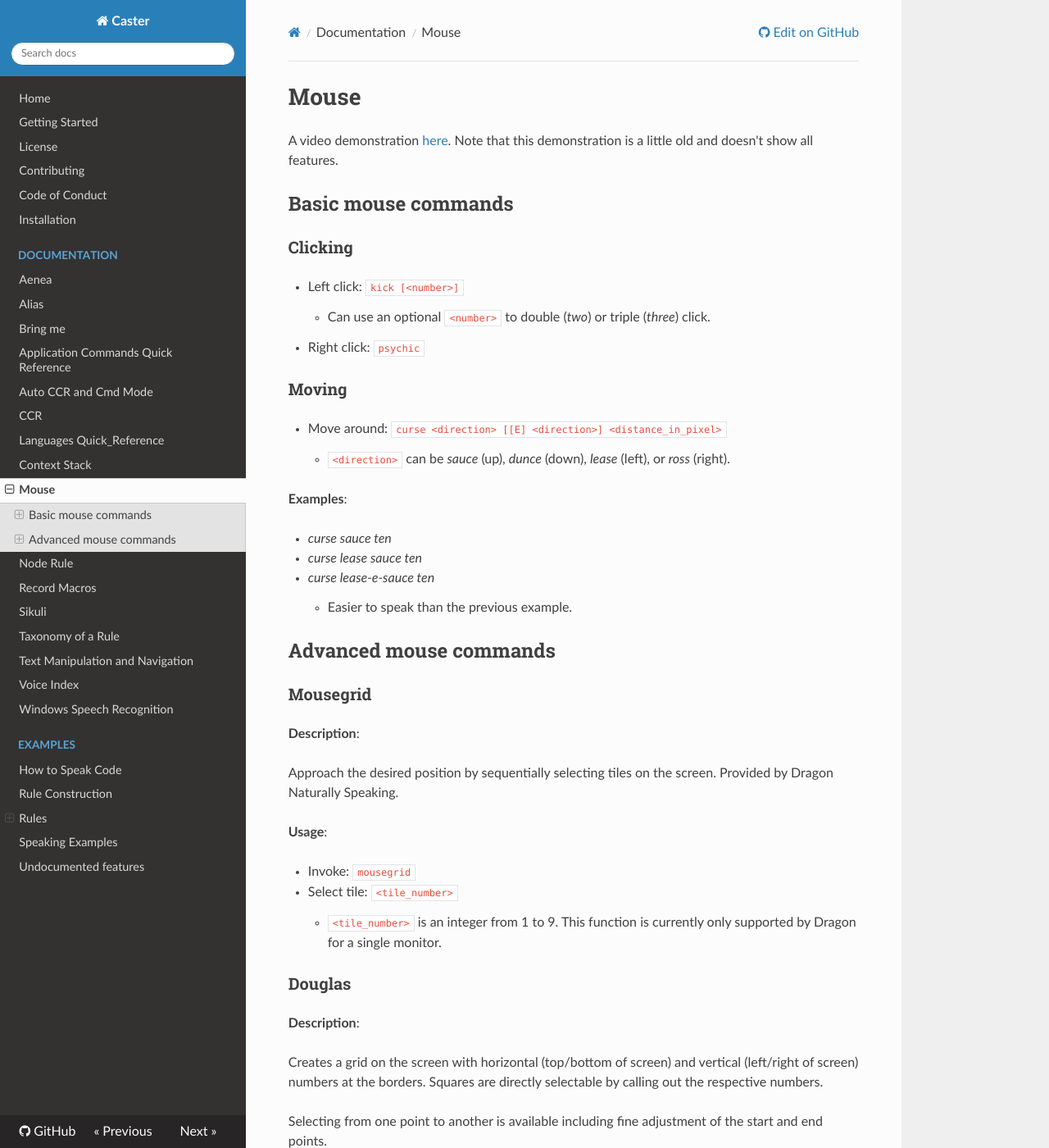
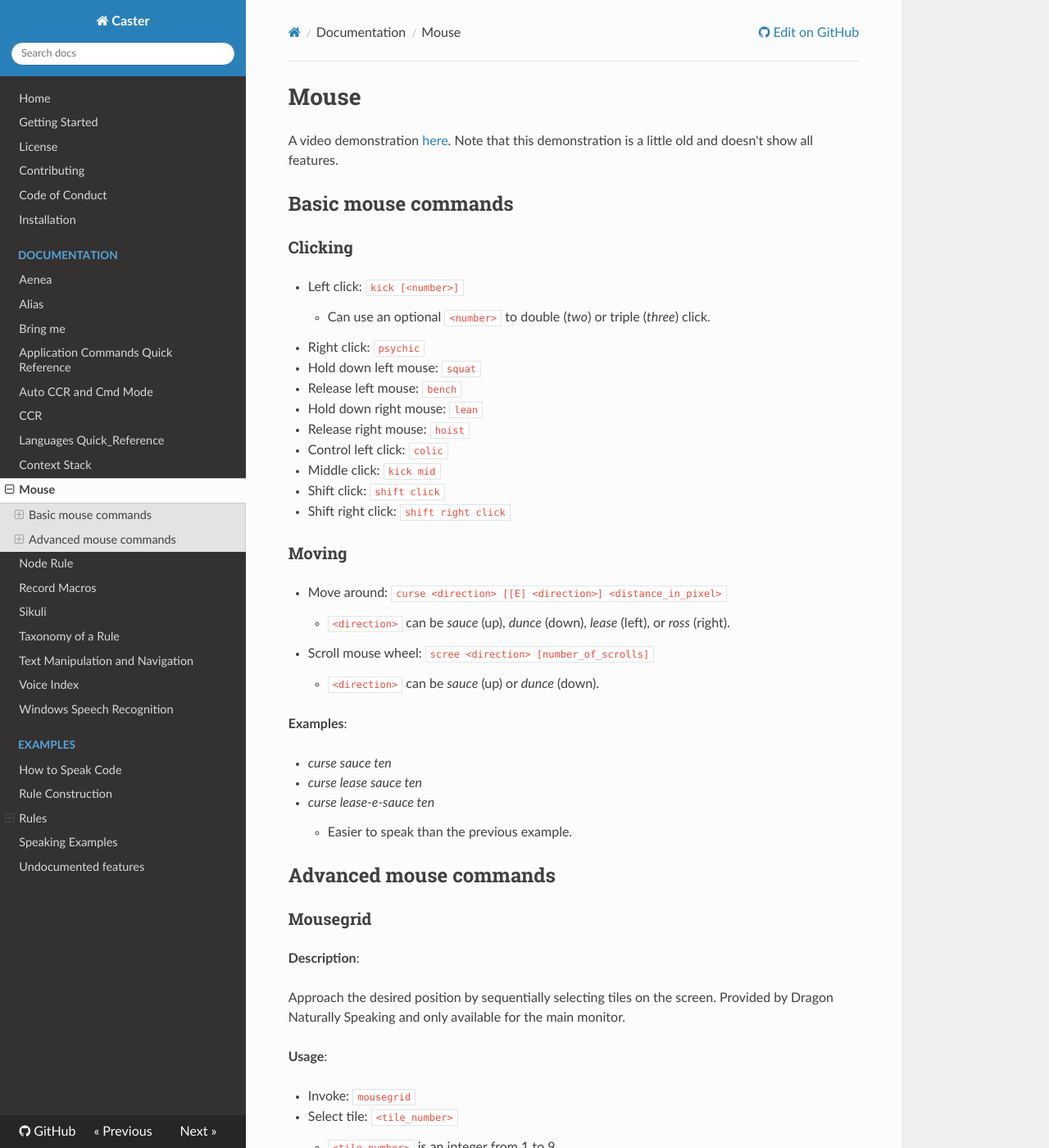
Before and after one commit to dictation-toolbox/Caster, an MkDocs documentation site: the page built from docs/readthedocs/Mouse.md, in a window 1280 px wide and 1400 px high. Shown: the whole window at 82% size. Built offline with MkDocs 1.6.1, drawn with Linux system fonts in a browser that asks for light colours; nearby versions of some CDN libraries; comment, search, counter and statistics services are not loaded; some of the changed text lies outside the part shown.

Commit message:
Update Mouse.md

```diff
--- a/docs/readthedocs/Mouse.md
+++ b/docs/readthedocs/Mouse.md
@@ -9,11 +9,21 @@ A video demonstration [here](https://youtu.be/UISjQBMmQ-I). Note that this demon
 - Left click: `kick [<number>]`
     - Can use an optional `<number>` to double (_two_) or triple (_three_) click.
 - Right click: `psychic`
+- Hold down left mouse: `squat`
+- Release left mouse: `bench`
+- Hold down right mouse: `lean`
+- Release right mouse: `hoist`
+- Control left click: `colic`
+- Middle click: `kick mid`
+- Shift click: `shift click`
+- Shift right click: `shift right click`
 
 ### Moving
 
 - Move around: `curse <direction> [[E] <direction>] <distance_in_pixel>`
     - `<direction>` can be _sauce_ (up), _dunce_ (down), _lease_ (left), or _ross_ (right).
+- Scroll mouse wheel: `scree <direction> [number_of_scrolls]`
+    - `<direction>` can be _sauce_ (up) or _dunce_ (down).
 
 **Examples**:
 
@@ -28,13 +38,16 @@ A video demonstration [here](https://youtu.be/UISjQBMmQ-I). Note that this demon
 
 **Description**:
 
-Approach the desired position by sequentially selecting tiles on the screen. Provided by Dragon Naturally Speaking.
+Approach the desired position by sequentially selecting tiles on the screen. Provided by Dragon Naturally Speaking and only available for the main monitor.
 
 **Usage**:
 
 - Invoke: `mousegrid`
 - Select tile: `<tile_number>`
-    - `<tile_number>` is an integer from 1 to 9. This function is currently only supported by Dragon for a single monitor.
+    - `<tile_number>` is an integer from 1 to 9.
+- Click on left on screen: `left point`
+- Click on center on screen: `center point`
+- Click on right on screen: `right point`
 
 ### Douglas
 
```
